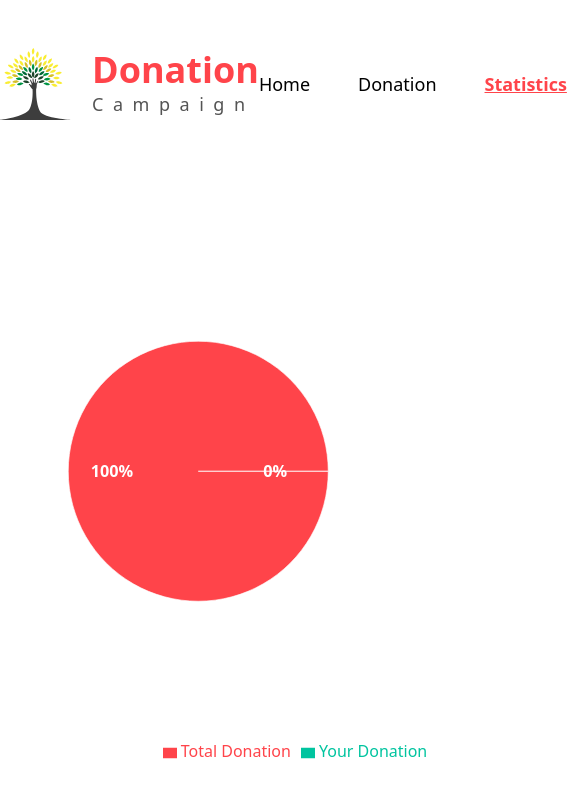
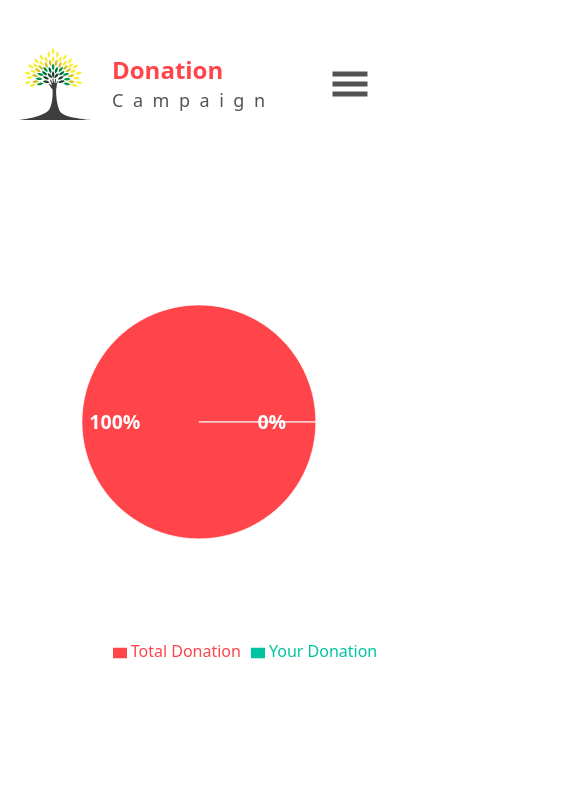
Before and after one commit to Tanjilhossaintamim/Donation-Campaign, a React (Vite) app: page /statistics in a window 390 px wide. Shown: the top 798 px of the page, 585 px wide, since content can reach past the window. Built offline with nearby package versions, Linux system fonts and the light colour scheme.

Commit message:
compleate responsive part

```diff
--- a/package.json
+++ b/package.json
@@ -15,6 +15,7 @@
     "prop-types": "^15.8.1",
     "react": "^18.2.0",
     "react-dom": "^18.2.0",
+    "react-icons": "^4.11.0",
     "react-router-dom": "^6.16.0",
     "recharts": "^2.8.0",
     "sort-by": "^1.2.0",
--- a/src/components/Banner/Banner.jsx
+++ b/src/components/Banner/Banner.jsx
@@ -4,19 +4,19 @@ const Banner = () => {
     <section className="banner w-full h-[600px] flex justify-center items-center">
       <ContentWrapper>
         <div className="flex flex-col justify-center items-center mx-auto">
-          <h1 className="text-center text-5xl font-bold not-italic text-[#0B0B0B]">
+          <h1 className="text-center text-2xl md:text-5xl font-bold not-italic text-[#0B0B0B]">
             I Grow By Helping People In Need
           </h1>
-          <form className="w-[582px] mt-10">
+          <form className="flex flex-col space-y-5 md:space-y-0 md:flex-row md:w-[582px] mt-10">
             <input
               type="text"
               placeholder="Search here..."
-              className="w-[470px] h-12 border border-[#DEDEDE] outline-none rounded-l-lg px-7"
+              className="rounded-lg md:w-[470px] h-12 border border-[#DEDEDE] outline-none md:rounded-none md:rounded-l-lg px-7"
             />
             <input
               type="submit"
               value="Search"
-              className="w-28 h-12 bg-color-rose text-white rounded-r-lg"
+              className="w-28 h-12 rounded-lg bg-color-rose text-white md:rounded-none md:rounded-r-lg"
             />
           </form>
         </div>
--- a/src/components/Chart/PieChart.jsx
+++ b/src/components/Chart/PieChart.jsx
@@ -46,14 +46,14 @@ export default function App() {
   }, [totalPrice]);
 
   return (
-    <PieChart width={600} height={600}>
+    <PieChart width={500} height={500}>
       <Pie
         data={data}
-        cx={300}
-        cy={300}
+        cx={250}
+        cy={250}
         labelLine={false}
         label={renderCustomizedLabel}
-        outerRadius={200}
+        outerRadius={150}
         fill="#8884d8"
         dataKey="value"
       >
--- a/src/components/Navbar/Navbar.jsx
+++ b/src/components/Navbar/Navbar.jsx
@@ -1,10 +1,16 @@
 import { NavLink, useMatch } from "react-router-dom";
 import ContentWrapper from "../ContentWrapper/ContentWrapper";
+import { GiHamburgerMenu } from "react-icons/gi";
+import { useState } from "react";
 const Navbar = () => {
+  const [toggle, setToggle] = useState(false);
   const homeroute = useMatch("/");
   const navclass = "absolute top-0 left-0 right-0 w-full bg-transparent";
+  const handelHamburger = () => {
+    setToggle(!toggle);
+  };
   return (
-    <nav className={`py-12 ${homeroute ? navclass : ""}`}>
+    <nav className={`py-12 px-5 lg:px-0 ${homeroute ? navclass : ""}`}>
       <ContentWrapper>
         <div className="flex justify-between items-center">
           {/* logo side  */}
@@ -256,7 +262,7 @@ const Navbar = () => {
               />
             </svg>
             <div className="flex flex-col ml-5">
-              <span className="text-color-rose text-4xl font-bold not-italic">
+              <span className="text-2xl text-color-rose md:text-4xl font-bold not-italic">
                 Donation
               </span>
               <span className="text-lg font-medium not-italic tracking-[9.54px] text-color-gray">
@@ -266,7 +272,7 @@ const Navbar = () => {
           </div>
           {/* navlink */}
           <div>
-            <ul className="flex items-center text-lg font-normal">
+            <ul className="hidden lg:flex items-center text-lg font-normal">
               <li className="mr-12">
                 <NavLink to={"/"}>Home</NavLink>
               </li>
@@ -277,6 +283,28 @@ const Navbar = () => {
                 <NavLink to={"/statistics"}>Statistics</NavLink>
               </li>
             </ul>
+
+            {/* for mobile  */}
+            <div className="cursor-pointer lg:hidden" onClick={handelHamburger}>
+              <GiHamburgerMenu size={"40px"} color="#0b0b0bb3" />
+            </div>
+            <div
+              className={`lg:hidden overflow-hidden absolute w-60 transition-all duration-300 bg-slate-200 shadow-lg shadow-slate-950 top-40 right-6 z-50 ${
+                toggle ? "h-80" : "h-0"
+              }`}
+            >
+              <ul className="flex flex-col space-y-5 rounded-lg items-center text-lg font-normal">
+                <li className="">
+                  <NavLink to={"/"}>Home</NavLink>
+                </li>
+                <li className="">
+                  <NavLink to={"/donations"}>Donation</NavLink>
+                </li>
+                <li>
+                  <NavLink to={"/statistics"}>Statistics</NavLink>
+                </li>
+              </ul>
+            </div>
           </div>
         </div>
       </ContentWrapper>
--- a/src/components/myDonationList/MyDonationList.jsx
+++ b/src/components/myDonationList/MyDonationList.jsx
@@ -14,11 +14,15 @@ const MyDonationList = ({ donet }) => {
   } = donet || {};
   return (
     <div
-      className="w-[312px] h-auto lg:w-[630px] lg:h-200px rounded-lg flex flex-col lg:flex-row lg:items-center"
+      className="w-[312px] h-auto lg:w-[630px] md:ml-10 lg:ml-0 lg:h-200px rounded-lg flex flex-col lg:flex-row lg:items-center"
       style={{ background: card_bg }}
     >
-      <div className="w-full lg:w-[220px] h-[200px] relative">
-        <img src={picture} alt={title} className="w-full h-full object-cover" />
+      <div className="w-full lg:w-[220px] h-[200px] relative ">
+        <img
+          src={picture}
+          alt={title}
+          className="w-full h-full object-cover rounded-t-lg lg:rounded-t-none"
+        />
       </div>
       <div className="ml-5 py-5 lg:py-0 ">
         <span
--- a/src/pages/StatisticsPage.jsx
+++ b/src/pages/StatisticsPage.jsx
@@ -2,7 +2,7 @@ import PieChart from "../components/Chart/PieChart";
 
 const StatisticsPage = () => {
   return (
-    <div className="flex justify-center items-center">
+    <div className="flex justify-center items-center overflow-y-hidden">
       <PieChart />
     </div>
   );
```
Also changed, not shown: 1 other file (tests, documents, lock files or other folders).
